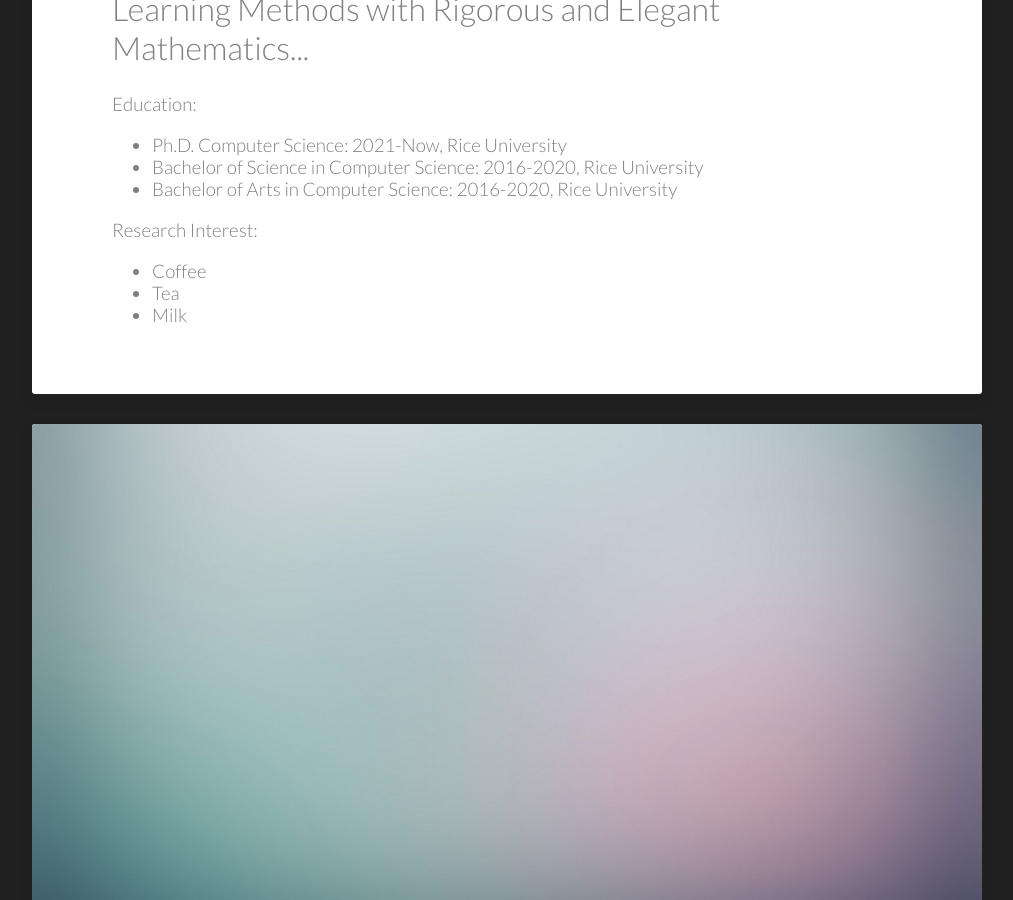
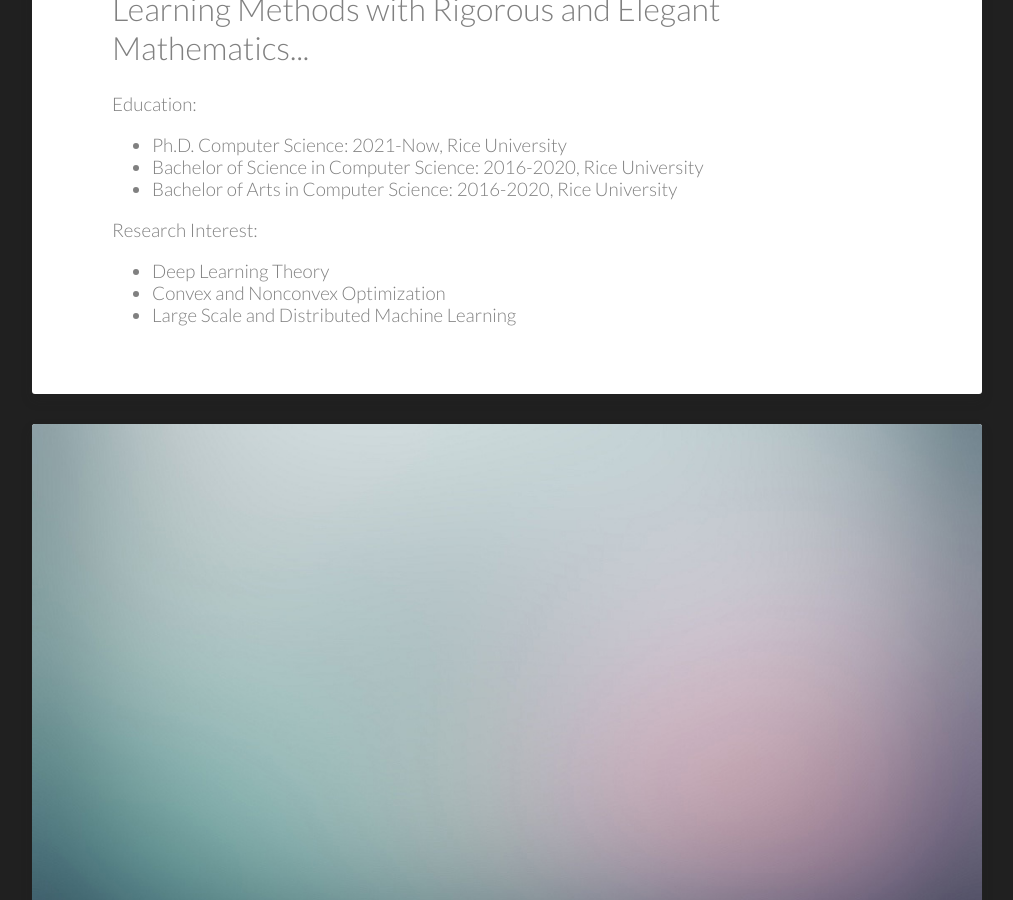
Before and after one commit to JasperLiao/JasperLiao.github.io, a Jekyll site: the page built from index.html, in a window 1280 px wide and 900 px high, scrolled down 1004 px. Shown: the whole window, without its empty margins (133-1146 px from the left). Built offline with Jekyll 4.4.1, drawn with Linux system fonts in a browser that asks for light colours; the list of posts is cut into pages by our own code.

Commit message:
test random post

```diff
--- a/index.html
+++ b/index.html
@@ -19,9 +19,9 @@ layout: post-index
             </ul>
             Research Interest:
             <ul>
-                <li>Coffee</li>
-                <li>Tea</li>
-                <li>Milk</li>
+                <li>Deep Learning Theory</li>
+                <li>Convex and Nonconvex Optimization</li>
+                <li>Large Scale and Distributed Machine Learning</li>
             </ul>
         </h3>
     </header>
```
